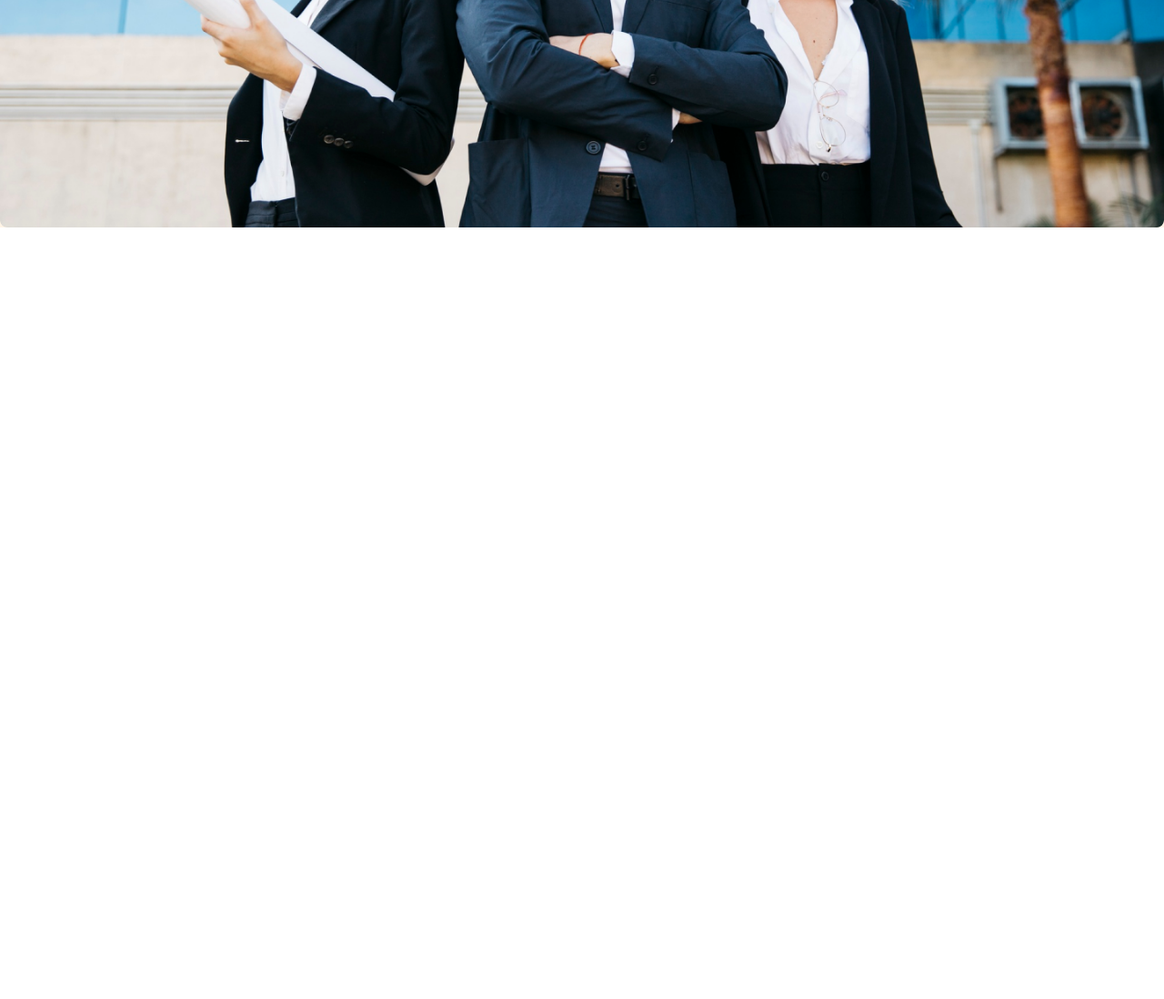
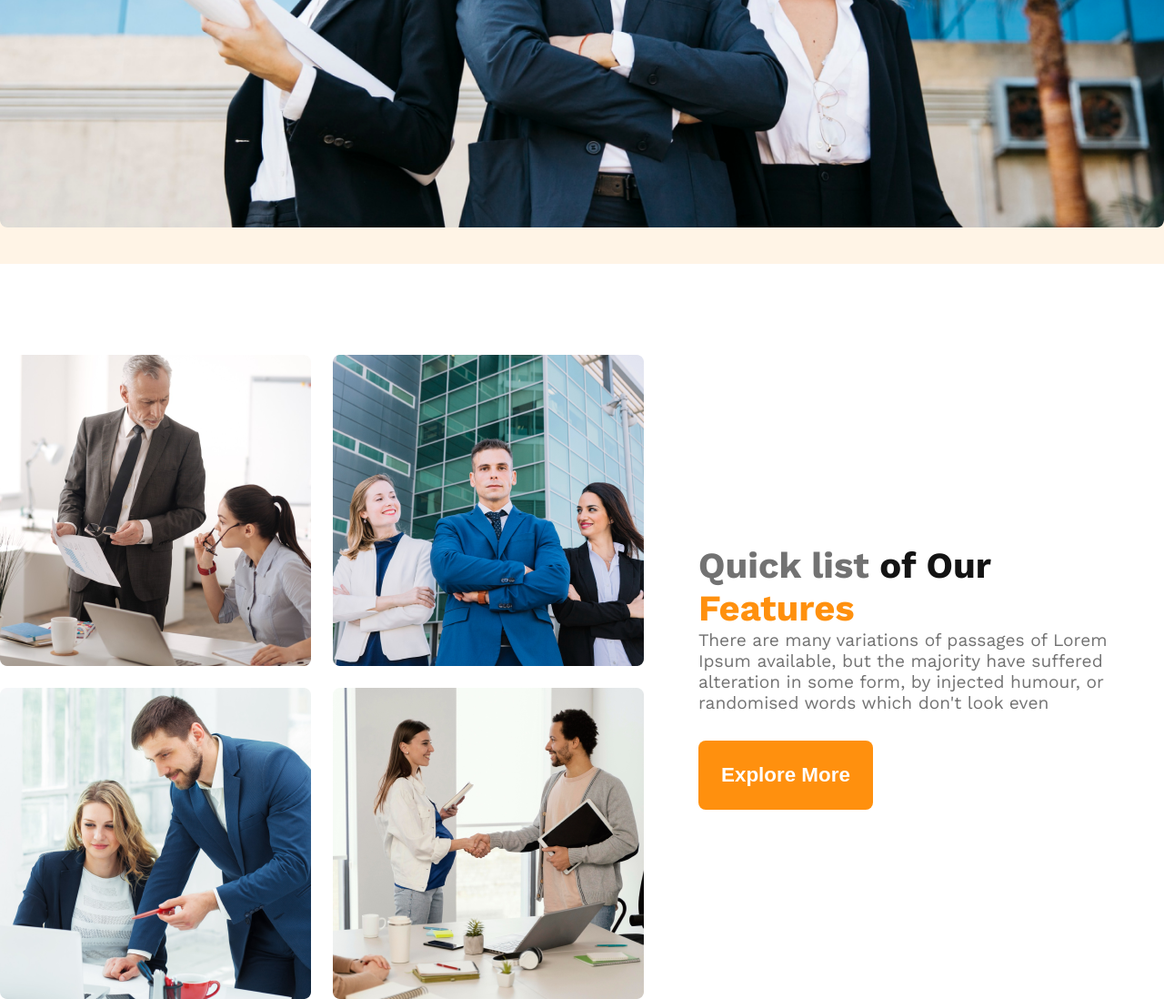
Before and after one commit to SifatSararChistee/g3-architect-website, a plain HTML site: page index.html in a window 1280 px wide. Shown: the part 1119-2217 px from the top of the page at 91% size. Before the commit the page ends 1419 px from the top, so only its background shows below. Drawn offline with nearby package versions, Linux system fonts and the light colour scheme.

Commit message:
added featured section

```diff
--- a/index.html
+++ b/index.html
@@ -33,7 +33,29 @@
       </div>
     </header>
 
-    <main></main>
+    <main>
+      <section class="features display-flex">
+        <div class="img-container">
+          <img src="images/team1.png" alt="" />
+          <img src="images/team2.png" alt="" />
+          <img src="images/team3.png" alt="" />
+          <img src="images/team4.png" alt="" />
+        </div>
+        <div class="feature-text display-flex">
+          <h1>
+            <span id="feature-tittle1">Quick list</span
+            ><span id="feature-tittle2"> of Our </span> <br />
+            <span id="feature-tittle3">Features</span>
+          </h1>
+          <p>
+            There are many variations of passages of Lorem Ipsum available, but
+            the majority have suffered alteration in some form, by injected
+            humour, or randomised words which don't look even
+          </p>
+          <button class="btn-primary">Explore More</button>
+        </div>
+      </section>
+    </main>
 
     <footer></footer>
   </body>
--- a/styles/style.css
+++ b/styles/style.css
@@ -33,7 +33,7 @@
     max-width:1920px;
     height:auto;
     margin: 0 auto;
-    margin-bottom: 50px;
+    margin-bottom: 100px;
 }
 
 
@@ -74,7 +74,7 @@
     justify-content: center;
     align-items: center;
     gap: 40px;
-    margin-bottom: 40px;
+    padding-bottom: 40px;
 }
 
 
@@ -100,19 +100,66 @@
     height: auto;
 }
 
+/* features section */
+
+.features{
+    max-width: 1440px;
+    margin: 0 auto;
+    gap: 60px;
+}
+
+.img-container{
+    display: grid;
+    grid-template-columns:repeat(2,1fr) ;
+    gap: 24px;
+}
+
+.feature-text{
+    flex-direction: column;
+    justify-content: center;
+    align-items:flex-start;
+}
+
+.feature-text h1{
+    font-size: 2.5rem;;
+    font-weight: 700;
+}
+#feature-tittle1{color:rgb(114, 114, 114);}
+#feature-tittle2{color:rgb(19, 19, 19) ;}
+#feature-tittle3{ color: rgb(255, 144, 14);}
+
+.feature-text p{
+    color: rgb(114, 114, 114);
+    font-size: 1.2rem;
+    font-weight: 400;
+    margin-bottom: 30px;
+}
+
+
+
+
+
+
+
 @media screen and (max-width:576px)  {
 
     .header{
         width: 100%;
     }
-    .navbar,.navbar-menu {
+    .navbar,.navbar-menu, .features{
         flex-direction: column;
         justify-content: center;
         align-items: center;
+        }
+
+        .img-container{
+            display: grid;
+            grid-template-columns:repeat(1,1fr);
+            justify-content: center;
+            align-items: center;
     }
-
-    .banner-img{
-        width: 100%;
-    }
+    .feature-text{
+        align-items: center;
+        text-align: center;}
 
 }
```
